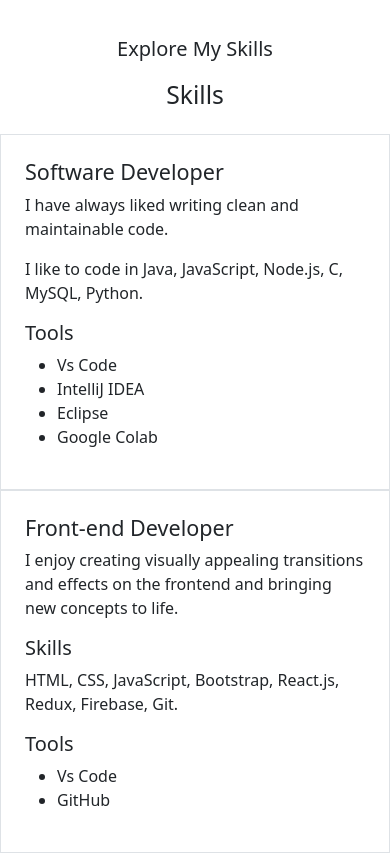
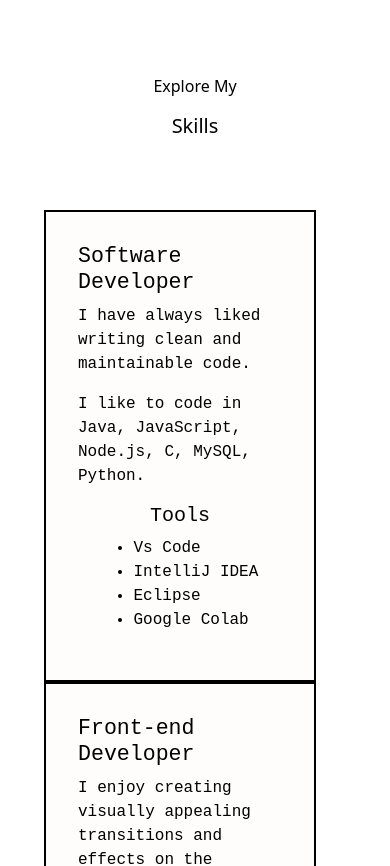
Before and after one commit to NagarajanSanthosh/Portfolio-react, a React (Vite) app: page / in a window 390 px wide. Shown: the part 1700-2566 px from the top of the page. Built offline with nearby package versions, Linux system fonts and the light colour scheme.

Commit message:
skills component updated with bootstrap-responsive styles

```diff
--- a/public/styles.css
+++ b/public/styles.css
@@ -2,5 +2,5 @@ h1 {
     font-family: Sacramento, Helvetica, Arial, sans-serif;
 }
 body {
-    font-family: "Poppins", sans-serif;
+font-family: "Ubuntu Mono", monospace;
 }
--- a/src/components/Skills.jsx
+++ b/src/components/Skills.jsx
@@ -1,16 +1,21 @@
 import React from 'react';
-import { Col, Container, Row } from 'react-bootstrap';
+import { Container, Row, Col } from 'react-bootstrap';
+import '../skills.css'
 
 const Skills = () => {
   return (
-    <div id='skills' className='mt-4 mb-4'>
-      <p className='fs-5 text-center'>Explore My Skills</p>
-      <h2 className='text-center mb-4'>Skills</h2>
-
-      <Container>
-        <Row className='gx-4'>
-          <Col md={6} className='border p-4'>
-            <div className='d-flex flex-column h-100 justify-content-center align-items-start'>
+    <div className='skill-section' style={{ color: '#000', padding: '2rem', minHeight: '100vh', marginTop: '2rem' }}>
+      <div id='skills'>
+        <Container fluid>
+          <Row className='justify-content-center'>
+            <Col xs={12} className='text-center mb-4'>
+              <p className='intro-text'>Explore My</p>
+              <h5 className='text-center mb-4'>Skills</h5>
+            </Col>
+          </Row>
+          <Row className='align-items-center my-4'>
+            <Col lg={6} md={6}>
+              <div className='dfWTkB'>
                 <h4>Software Developer</h4>
                 <p>I have always liked writing clean and maintainable code.</p>
                 <p>I like to code in Java, JavaScript, Node.js, C, MySQL, Python.</p>
@@ -23,8 +28,8 @@ const Skills = () => {
                 </ul>
               </div>
             </Col>
-          <Col md={6} className='border p-4'>
-            <div className='d-flex flex-column h-100 justify-content-center align-items-start'>
+            <Col lg={6} md={6}>
+              <div className='dfWTkB'>
                 <h4>Front-end Developer</h4>
                 <p>I enjoy creating visually appealing transitions and effects on the frontend and bringing new concepts to life.</p>
                 <h5>Skills</h5>
@@ -39,6 +44,7 @@ const Skills = () => {
           </Row>
         </Container>
       </div>
+    </div>
   )
 }
 
--- /dev/null
+++ b/src/skills.css
@@ -0,0 +1,14 @@
+.dfWTkB {
+    border: 2px solid rgb(0, 0, 0);
+    color: rgb(0, 0, 0);
+    background-color: rgba(252, 246, 244, 0.25);
+    padding: 2rem;
+    max-width: 90%; /* Limit maximum width */
+    height: auto; /* Auto adjust height */
+    line-height: 1.5;
+    font-family: "Ubuntu Mono", monospace;
+    display: flex;
+    flex-direction: column;
+    justify-content: center; /* Center vertically */
+    align-items: center; /* Center horizontally */
+  }
```
Lines whose indentation alone changed are shown as unchanged.
